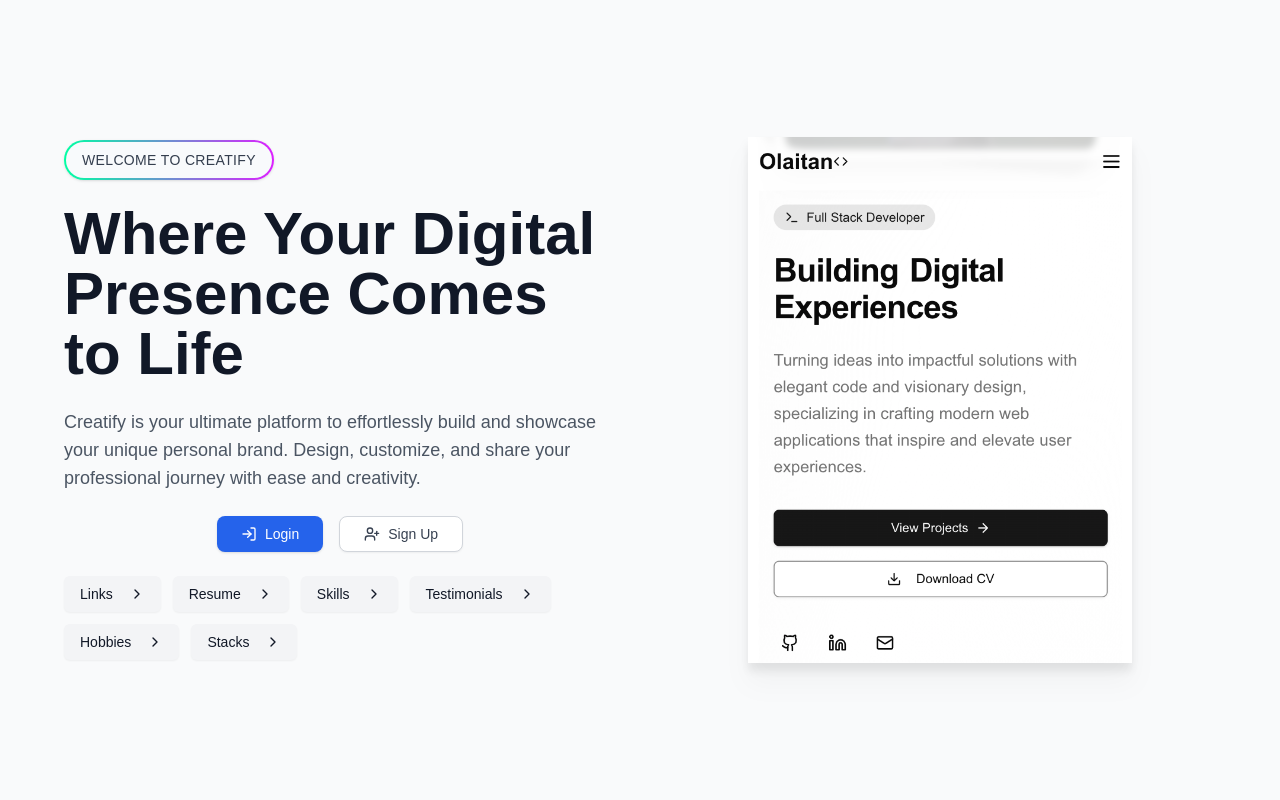
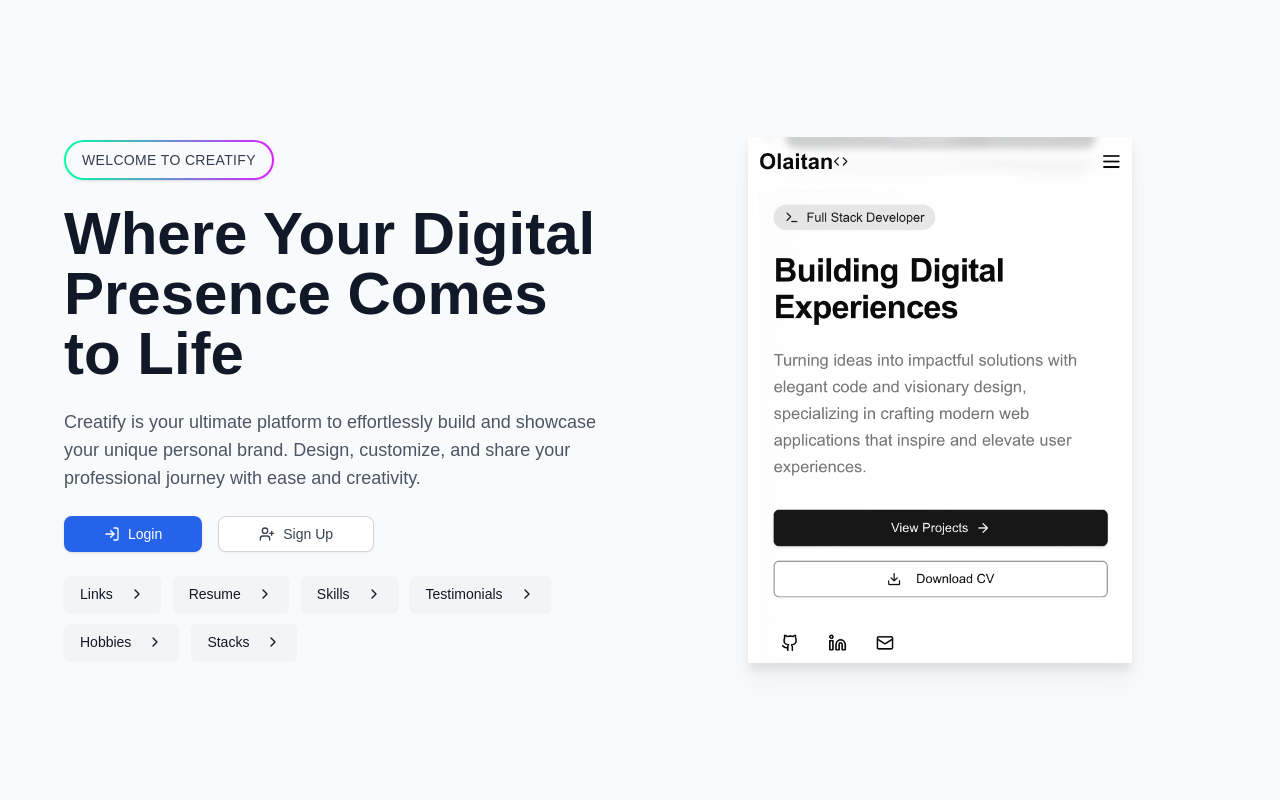
Before and after one commit to Xertifiedloaded/foliospace, a Next.js app: page / in a window 1280 px wide. Shown: the top 800 px of the page. Built offline with nearby package versions, Linux system fonts and the light colour scheme; no server answers.

Commit message:
authentication

```diff
--- a/app/page.tsx
+++ b/app/page.tsx
@@ -43,11 +43,7 @@ export default function Home() {
                 >
                   View Hub
                 </small>
-                <small
-
-
-                  className="text-sm px-4 py-1 border border-gray-300 text-gray-700 rounded hover:bg-gray-50"
-                >
+                <small className="text-sm px-4 py-1 border border-gray-300 text-gray-700 rounded hover:bg-gray-50">
                   Logout
                 </small>
               </div>
@@ -79,13 +75,13 @@ export default function Home() {
                 share your professional journey with ease and creativity.
               </p>
 
-              <div className="flex flex-col items-center space-y-6 text-center">
-                <div className="flex flex-wrap justify-center gap-4">
-                  {user ? null : (
+              <div className="flex flex-col items-start space-y-6 text-start">
+                <div className="flex flex-wrap  gap-4">
+                  {!user && (
                     <>
                       <Button
                         onClick={() => router.push("/auth/login")}
-                        className="flex items-center px-6 py-3 gap-2 font-medium text-white bg-blue-600 rounded-lg shadow hover:bg-blue-700 transition"
+                        className="flex items-center px-10 py-3 gap-2 font-medium text-white bg-blue-600 rounded-lg shadow hover:bg-blue-700 transition"
                       >
                         <LogIn className="w-5 h-5" />
                         Login
@@ -93,7 +89,7 @@ export default function Home() {
                       <Button
                         onClick={() => router.push("/auth/register")}
                         variant="outline"
-                        className="flex items-center px-6 py-3 gap-2 font-medium text-gray-700 border-gray-300 rounded-lg shadow-sm hover:border-gray-400 hover:bg-gray-50 transition"
+                        className="flex items-center px-10 py-3 gap-2 font-medium text-gray-700 border-gray-300 rounded-lg shadow-sm hover:border-gray-400 hover:bg-gray-50 transition"
                       >
                         <UserPlus className="w-5 h-5" />
                         Sign Up
```
